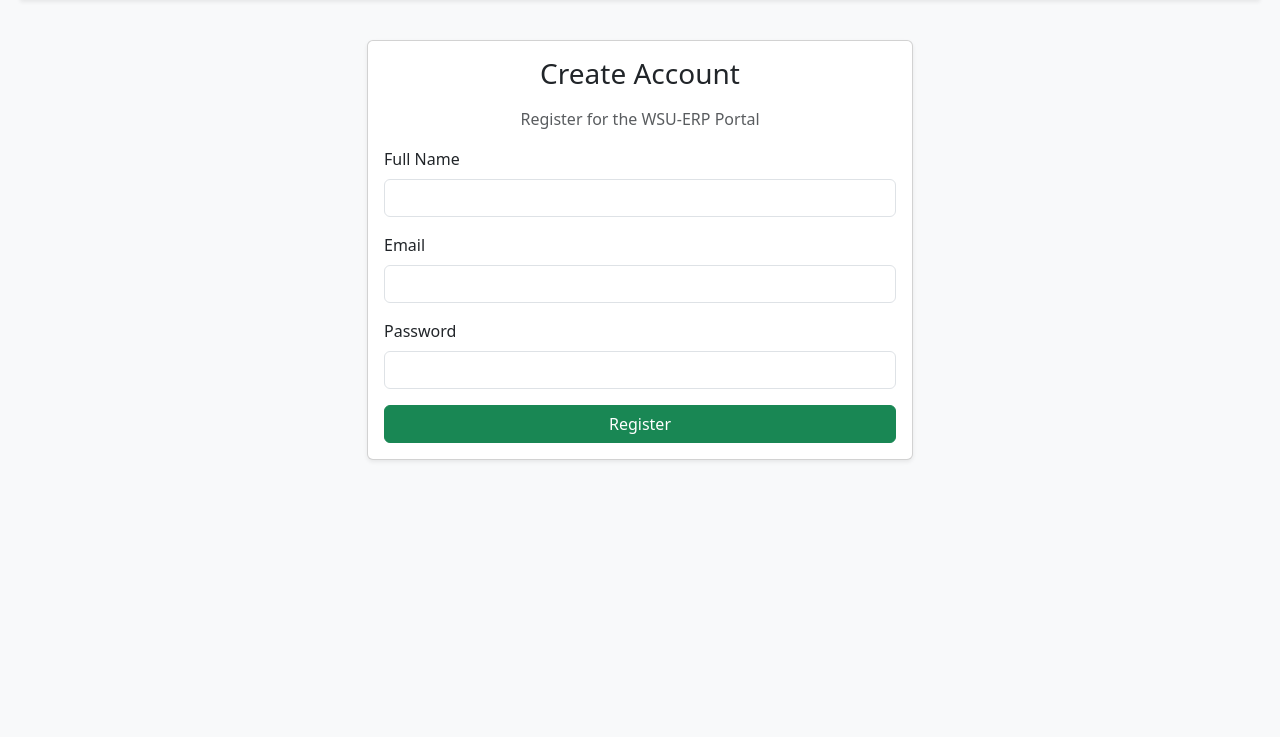
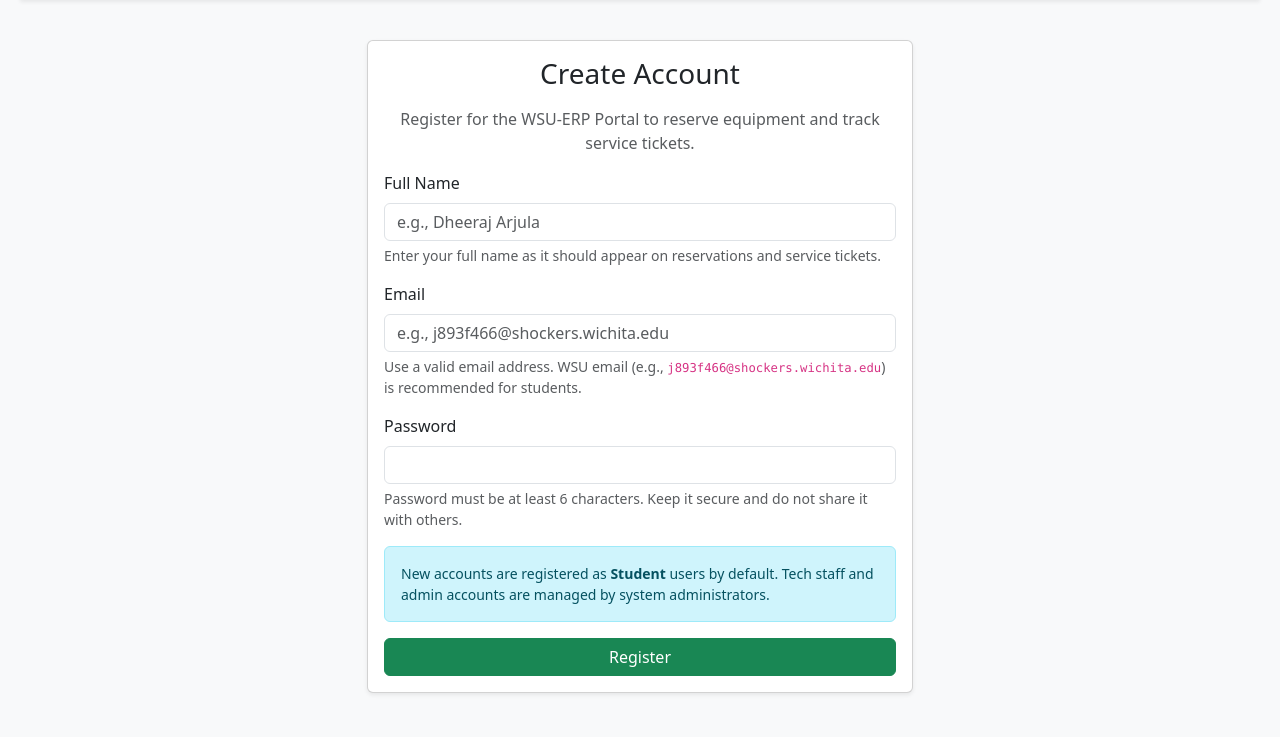
Before and after one commit to dheeraj2804/wsu_erp_system, a Flask app: page /register in a window 1280 px wide. Shown: the part 76-813 px from the top of the page. Before the commit the page ends 537 px from the top, so only its background shows below. Run offline with Flask 3, Linux system fonts and the light colour scheme; data that the repository does not hold is empty; some libraries are stand-ins or nearby versions.

Commit message:
Improve registration and equipment form validation and help text

```diff
--- a/templates/register.html
+++ b/templates/register.html
@@ -1,29 +1,76 @@
-{% extends "base.html" %} {% block content %}
+{% extends "base.html" %}
+
+{% block content %}
 <div class="row justify-content-center">
   <div class="col-md-6">
     <div class="card shadow-sm">
       <div class="card-body">
         <h3 class="card-title mb-3 text-center">Create Account</h3>
-        <p class="text-muted text-center">Register for the WSU-ERP Portal</p>
+        <p class="text-muted text-center">
+          Register for the WSU-ERP Portal to reserve equipment and track service tickets.
+        </p>
+
         <form method="post">
+          <!-- Full Name -->
           <div class="mb-3">
-            <label class="form-label">Full Name</label>
-            <input class="form-control" type="text" name="full_name" required />
+            <label for="full_name" class="form-label">Full Name</label>
+            <input
+              class="form-control"
+              type="text"
+              id="full_name"
+              name="full_name"
+              placeholder="e.g., Dheeraj Arjula"
+              autocomplete="name"
+              required
+            />
+            <div class="form-text">
+              Enter your full name as it should appear on reservations and service tickets.
+            </div>
           </div>
+
+          <!-- Email -->
           <div class="mb-3">
-            <label class="form-label">Email</label>
-            <input class="form-control" type="email" name="email" required />
+            <label for="email" class="form-label">Email</label>
+            <input
+              class="form-control"
+              type="email"
+              id="email"
+              name="email"
+              placeholder="e.g., j893f466@shockers.wichita.edu"
+              autocomplete="email"
+              required
+            />
+            <div class="form-text">
+              Use a valid email address. WSU email (e.g.,
+              <code>j893f466@shockers.wichita.edu</code>) is recommended for students.
+            </div>
           </div>
+
+          <!-- Password -->
           <div class="mb-3">
-            <label class="form-label">Password</label>
+            <label for="password" class="form-label">Password</label>
             <input
               class="form-control"
               type="password"
+              id="password"
               name="password"
+              minlength="6"
+              autocomplete="new-password"
               required
             />
+            <div class="form-text">
+              Password must be at least 6 characters. Keep it secure and do not share it with others.
+            </div>
           </div>
-          <button class="btn btn-success w-100" type="submit">Register</button>
+
+          <div class="alert alert-info small">
+            New accounts are registered as <strong>Student</strong> users by default.
+            Tech staff and admin accounts are managed by system administrators.
+          </div>
+
+          <button class="btn btn-success w-100" type="submit">
+            Register
+          </button>
         </form>
       </div>
     </div>
```
Also changed, not shown: templates/equipment_form.html (+41 -7 lines).
